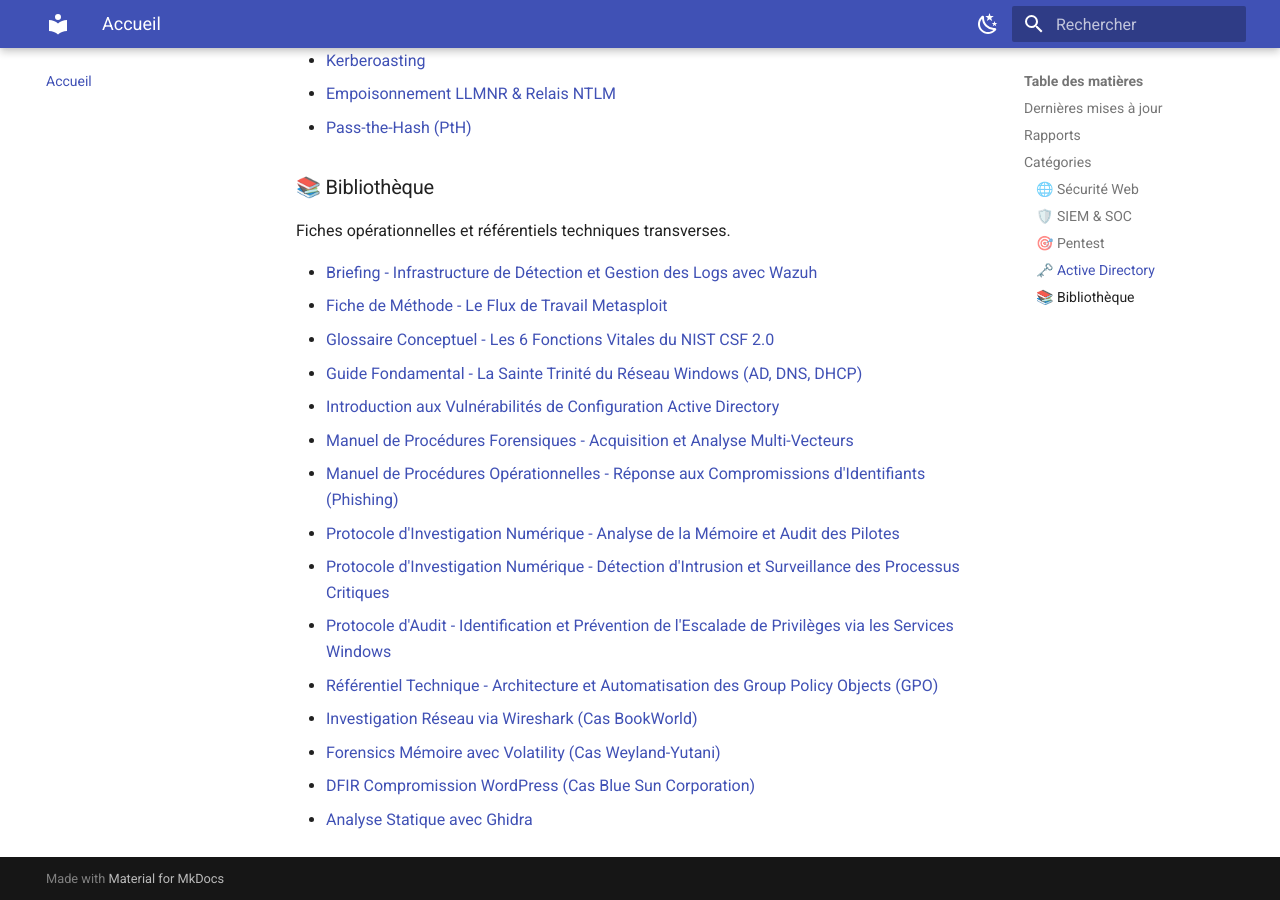
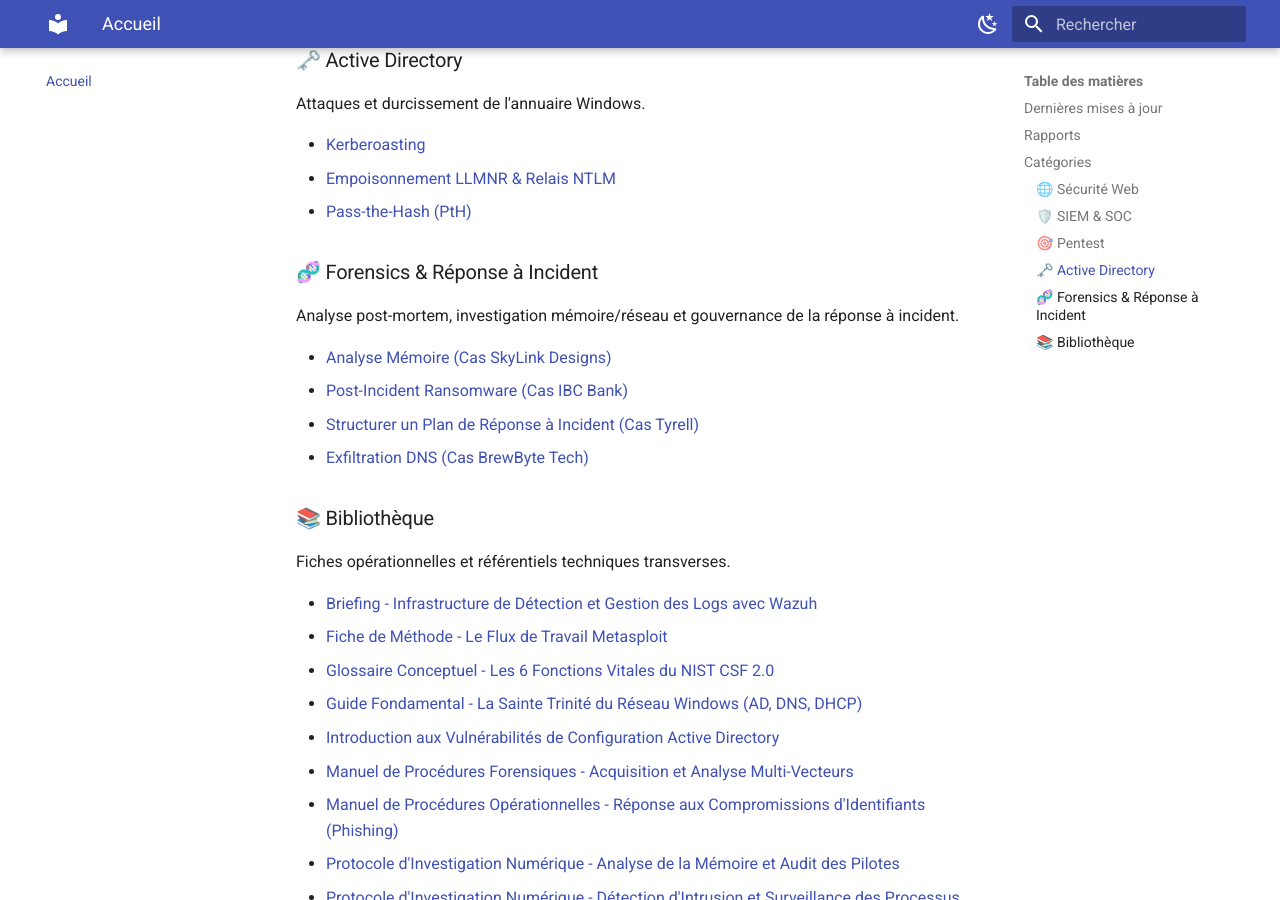
Before and after one commit to old-dov/methodologies-cybersec, an MkDocs documentation site: the page built from docs/index.md, in a window 1280 px wide and 900 px high, scrolled down 1625 px. Built offline with MkDocs 1.6.1 and Material for MkDocs 9.7.7, drawn with Linux system fonts in a browser that asks for light colours; some of the changed text lies outside the part shown.

Commit message:
Ajout de la categorie Forensics & Reponse a Incident a la navigation et a l'accueil
Integre les 4 nouvelles fiches (SkyLink Designs, IBC Bank, Tyrell, BrewByte
Tech) dans mkdocs.yml et met a jour l'historique + les sections de
docs/index.md en consequence.

```diff
--- a/docs/index.md
+++ b/docs/index.md
@@ -4,6 +4,7 @@
 
 ## Dernières mises à jour
 
+- 2026-08-12 : Nouvelle catégorie **Forensics & Réponse à Incident** - [Analyse Mémoire (Cas SkyLink Designs)](dfir/memoire-skylink-designs.md), [Post-Incident Ransomware (Cas IBC Bank)](dfir/post-incident-ransomware-ibc-bank.md), [Structurer un Plan de Réponse à Incident (Cas Tyrell)](dfir/plan-reponse-incident-tyrell.md), [Exfiltration DNS (Cas BrewByte Tech)](dfir/exfiltration-dns-brewbyte.md).
 - 2026-08-12 : Nouvelle catégorie **Active Directory** - [Kerberoasting](active-directory/kerberoasting.md), [Empoisonnement LLMNR & Relais NTLM](active-directory/llmnr-ntlm-relay.md), [Pass-the-Hash (PtH)](active-directory/pass-the-hash.md).
 - 2026-08-12 : Nouvelle catégorie **Pentest** - [Audit Combiné Red/Blue Team (Cas Cylentra Robotics)](pentest/cylentra-red-blue-team.md).
 
@@ -64,6 +65,14 @@
 - [Empoisonnement LLMNR & Relais NTLM](active-directory/llmnr-ntlm-relay.md)
 - [Pass-the-Hash (PtH)](active-directory/pass-the-hash.md)
 
+### 🧬 Forensics & Réponse à Incident
+Analyse post-mortem, investigation mémoire/réseau et gouvernance de la réponse à incident.
+
+- [Analyse Mémoire (Cas SkyLink Designs)](dfir/memoire-skylink-designs.md)
+- [Post-Incident Ransomware (Cas IBC Bank)](dfir/post-incident-ransomware-ibc-bank.md)
+- [Structurer un Plan de Réponse à Incident (Cas Tyrell)](dfir/plan-reponse-incident-tyrell.md)
+- [Exfiltration DNS (Cas BrewByte Tech)](dfir/exfiltration-dns-brewbyte.md)
+
 ### 📚 Bibliothèque
 Fiches opérationnelles et référentiels techniques transverses.
 
--- a/mkdocs.yml
+++ b/mkdocs.yml
@@ -66,6 +66,11 @@
     - Kerberoasting: active-directory/kerberoasting.md
     - Empoisonnement LLMNR & Relais NTLM: active-directory/llmnr-ntlm-relay.md
     - Pass-the-Hash (PtH): active-directory/pass-the-hash.md
+  - Forensics & Réponse à Incident:
+    - Analyse Mémoire (Cas SkyLink Designs): dfir/memoire-skylink-designs.md
+    - Post-Incident Ransomware (Cas IBC Bank): dfir/post-incident-ransomware-ibc-bank.md
+    - Structurer un Plan de Réponse à Incident (Cas Tyrell): dfir/plan-reponse-incident-tyrell.md
+    - Exfiltration DNS (Cas BrewByte Tech): dfir/exfiltration-dns-brewbyte.md
   - Bibliothèque:
     - Infrastructure Logs Wazuh: bibliotheque/wazuh-logs-infrastructure.md
     - Flux de Travail Metasploit: bibliotheque/metasploit-workflow.md
```
